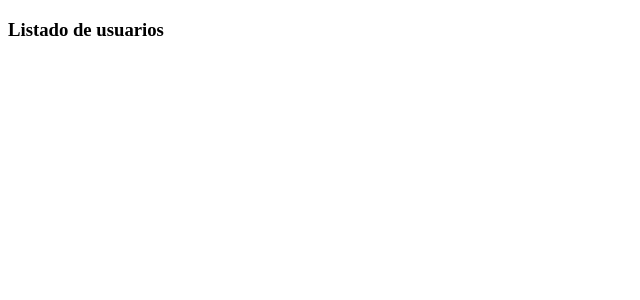
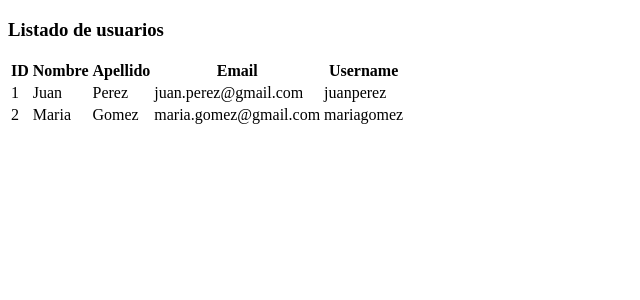
Before and after one commit to brahiant/angular_user_app, an Angular app: page / in a window 1280 px wide. Shown: the top 300 px of the page, without its empty margins (0-640 px from the left). Built offline with nearby package versions, Linux system fonts and the light colour scheme.

Commit message:
Implementa la lógica para mostrar usuarios en el componente UserApp, agrega un servicio para obtener usuarios y actualiza el README.md con instrucciones para crear el servicio y el componente.

```diff
--- a/src/app/components/user-app.component.html
+++ b/src/app/components/user-app.component.html
@@ -1 +1,30 @@
 <h3>{{ title }}</h3>
+
+@if(users.length === 0) {
+   <div class="alert alert-info">
+    No hay usuarios
+   </div>
+}@else {
+    <table>
+        <thead>
+            <tr>
+                <th>ID</th>
+                <th>Nombre</th>
+                <th>Apellido</th>
+                <th>Email</th>
+                <th>Username</th>
+            </tr>
+        </thead>
+        <tbody>
+            @for(user of users; track user.id) {
+                <tr>
+                    <td>{{ user.id }}</td>
+                    <td>{{ user.name }}</td>
+                    <td>{{ user.lastName }}</td>
+                    <td>{{ user.email }}</td>
+                    <td>{{ user.username }}</td>
+                </tr>
+            }
+        </tbody>
+    </table>
+}
--- a/src/app/components/user-app.component.ts
+++ b/src/app/components/user-app.component.ts
@@ -1,4 +1,6 @@
-import { Component } from '@angular/core';
+import { Component, OnInit } from '@angular/core';
+import { user } from '../models/user';
+import { UserService } from '../services/user.service';
 
 @Component({
   selector: 'app-user-app',
@@ -6,7 +8,15 @@ import { Component } from '@angular/core';
   imports: [],
   templateUrl: './user-app.component.html'
 })
-export class UserAppComponent {
+export class UserAppComponent implements OnInit{
 
    title: string = 'Listado de usuarios';
+   users: user[] = [];
+   constructor(private userService: UserService) {}
+
+   ngOnInit(): void {
+    this.userService.findAll().subscribe((users) => {
+      this.users = users;
+    });
+   }
 }
--- /dev/null
+++ b/src/app/services/user.service.ts
@@ -0,0 +1,34 @@
+import { Injectable } from '@angular/core';
+import { user } from '../models/user';
+import { Observable, of } from 'rxjs';
+
+@Injectable({
+  providedIn: 'root'
+})
+export class UserService {
+
+  private users: user[] = [{
+    id: 1,
+    name: 'Juan',
+    lastName: 'Perez',
+    email: 'juan.perez@gmail.com',
+    username: 'juanperez',
+    password: '123456'
+  },
+  {
+    id: 2,
+    name: 'Maria',
+    lastName: 'Gomez',
+    email: 'maria.gomez@gmail.com',
+    username: 'mariagomez',
+    password: '123456'
+  }
+];
+
+  constructor() {
+  }
+
+  findAll(): Observable<user[]> {
+    return of(this.users);
+  }
+}
```
Also changed, not shown: 1 other file (tests, documents, lock files or other folders).
